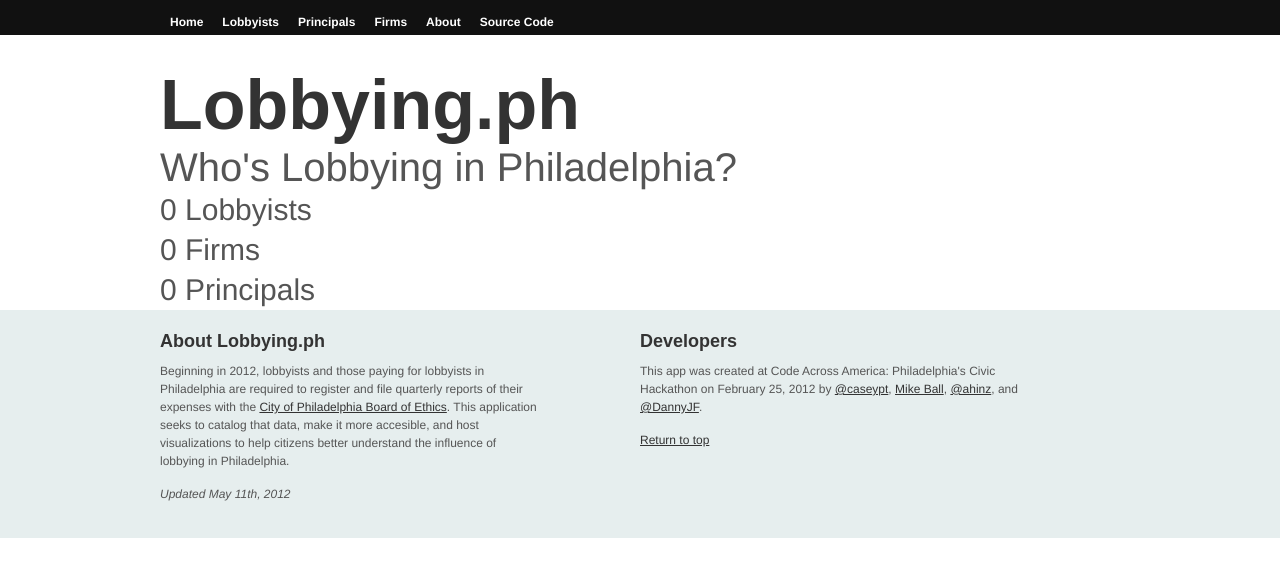
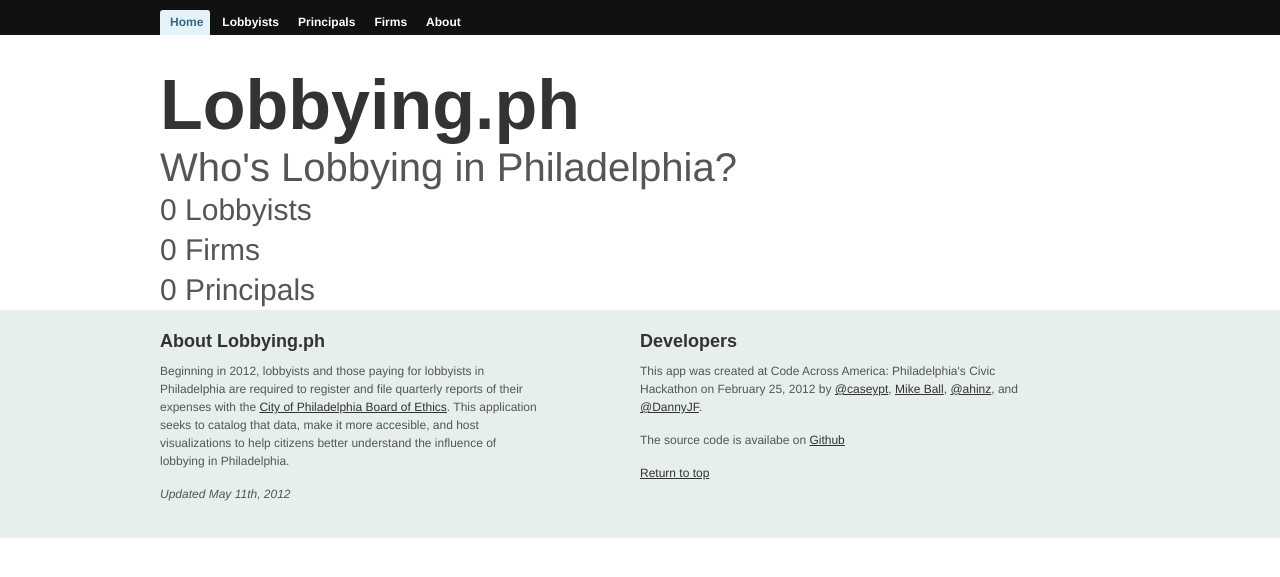
Before and after one commit to AxisPhilly/lobbying.ph-django, a Django app: page / in a window 1280 px wide. Shown: the top 577 px of the page. Run offline with Django 3.2, Linux system fonts and the light colour scheme; data that the repository does not hold is empty; some web fonts are replaced.

Commit message:
Added highlighting for current tab

```diff
--- a/templates/base.html
+++ b/templates/base.html
@@ -12,12 +12,11 @@
     <header id="header">
       <nav>
         <ul>
-          <li><a href="/">Home</a></li>
-          <li><a href="/lobbyists">Lobbyists</a></li>
-          <li><a href="/principals">Principals</a></li>
-          <li><a href="/firms">Firms</a></li>
-          <li><a href="/about">About</a></li>
-          <li><a href="http://github.com/caseypt/lobbying.ph-django">Source Code</a></li>
+          <li {% if request.path == '/' %} class="current" {% endif %} ><a href="/">Home</a></li>
+          <li {% if 'lobbyist' in request.path %} class="current" {% endif %}><a href="/lobbyists">Lobbyists</a></li>
+          <li {% if 'principal' in request.path %} class="current" {% endif %}><a href="/principals">Principals</a></li>
+          <li {% if 'firm' in request.path %} class="current" {% endif %}><a href="/firms">Firms</a></li>
+          <li><a href="#about">About</a></li>
         </ul>
       </nav>
       {% block header %}
@@ -40,6 +39,7 @@
         <div class="column">
           <h2>Developers</h2>
           <p>This app was created at Code Across America: Philadelphia's Civic Hackathon on February 25, 2012 by <a href="https://twitter.com/caseypt">@caseypt</a>, <a href="http://www.mikeball.us">Mike Ball</a>, <a href="https://twitter.com/#!/">@ahinz</a>, and <a href="https://twitter.com/#!/dannyJF">@DannyJF</a>.</p>
+          <p>The source code is availabe on <a href="http://github.com/caseypt/lobbying.ph-django">Github</a></p>
           <p><a href="#header">Return to top</a></p>
         </div>
       </div>
```
